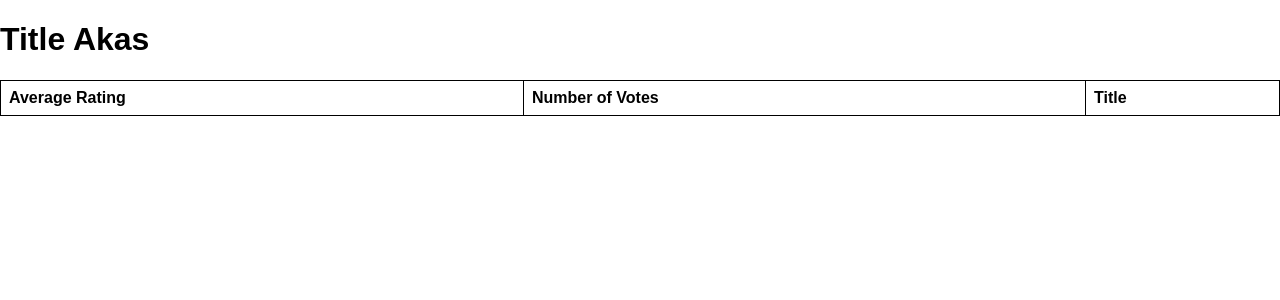
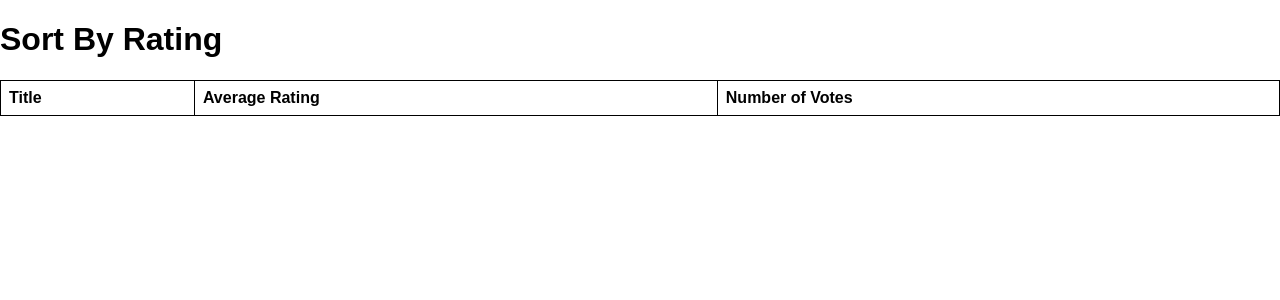
Before and after one commit to squw/CS338_project, a Flask app: page /Sort_by_rating in a window 1280 px wide. Shown: the top 300 px of the page. Run offline with Flask 3, Linux system fonts and the light colour scheme; data that the repository does not hold is empty; parts of the project's set-up code (start-up, migrations or seed data) failed here and were passed over.

Commit message:
update UI

```diff
--- a/Flask_try/templates/sort_by_rating.html
+++ b/Flask_try/templates/sort_by_rating.html
@@ -8,19 +8,19 @@
 <!--block for body-->
 {% block body %}
 <div class="content">
-  <h1>Title Akas</h1>
+  <h1>Sort By Rating</h1>
 
   <table>
     <tr>
+      <th>Title</th>
       <th>Average Rating</th>
       <th>Number of Votes</th>
-      <th>Title</th>
     </tr>
     {% for entry in sorted_table %}
     <tr>
+      <td>{{ entry[2] }}</td>
       <td>{{ entry[0] }}</td>
       <td>{{ entry[1] }}</td>
-      <td>{{ entry[2] }}</td>
     </tr>
     {% endfor %}
   </table>
```
